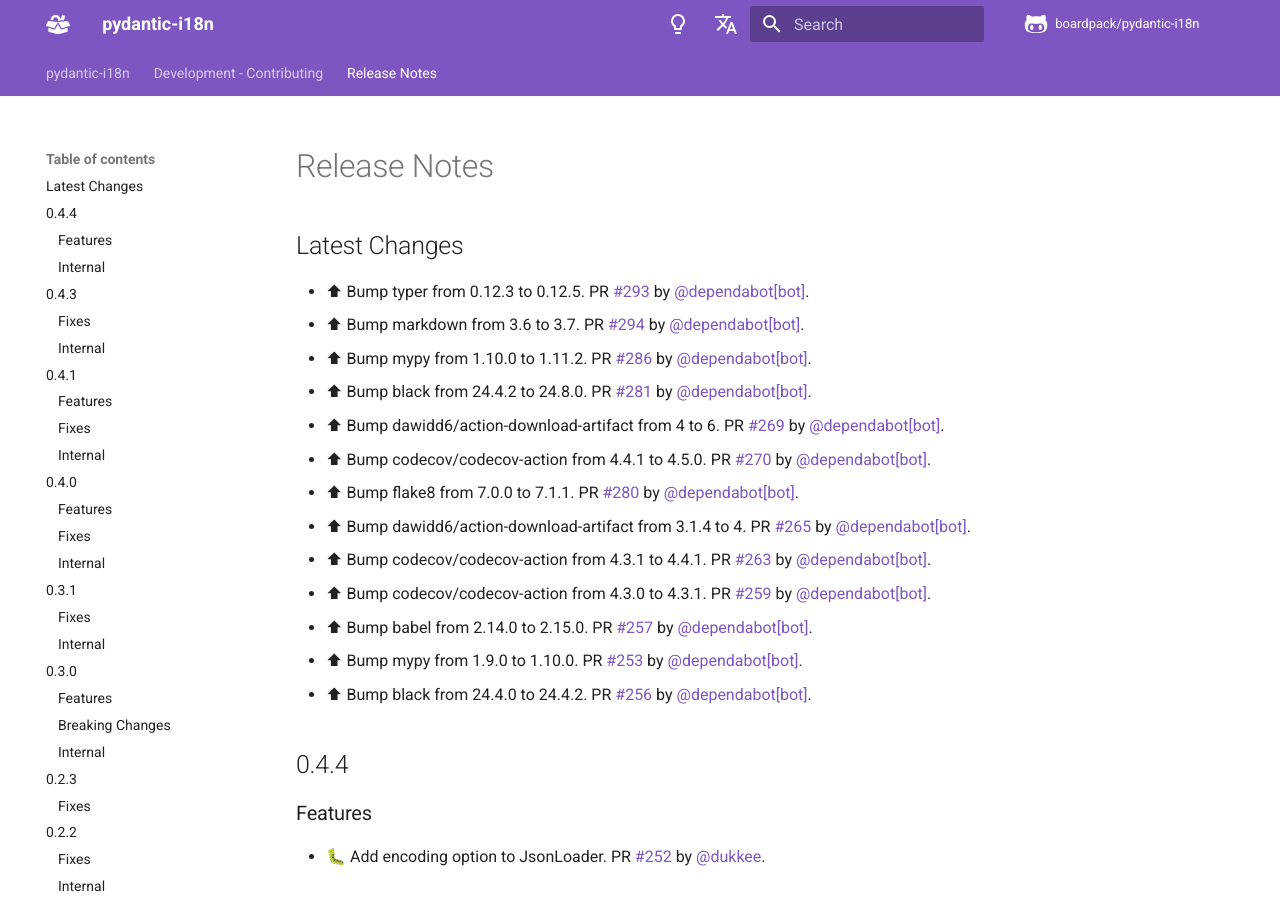
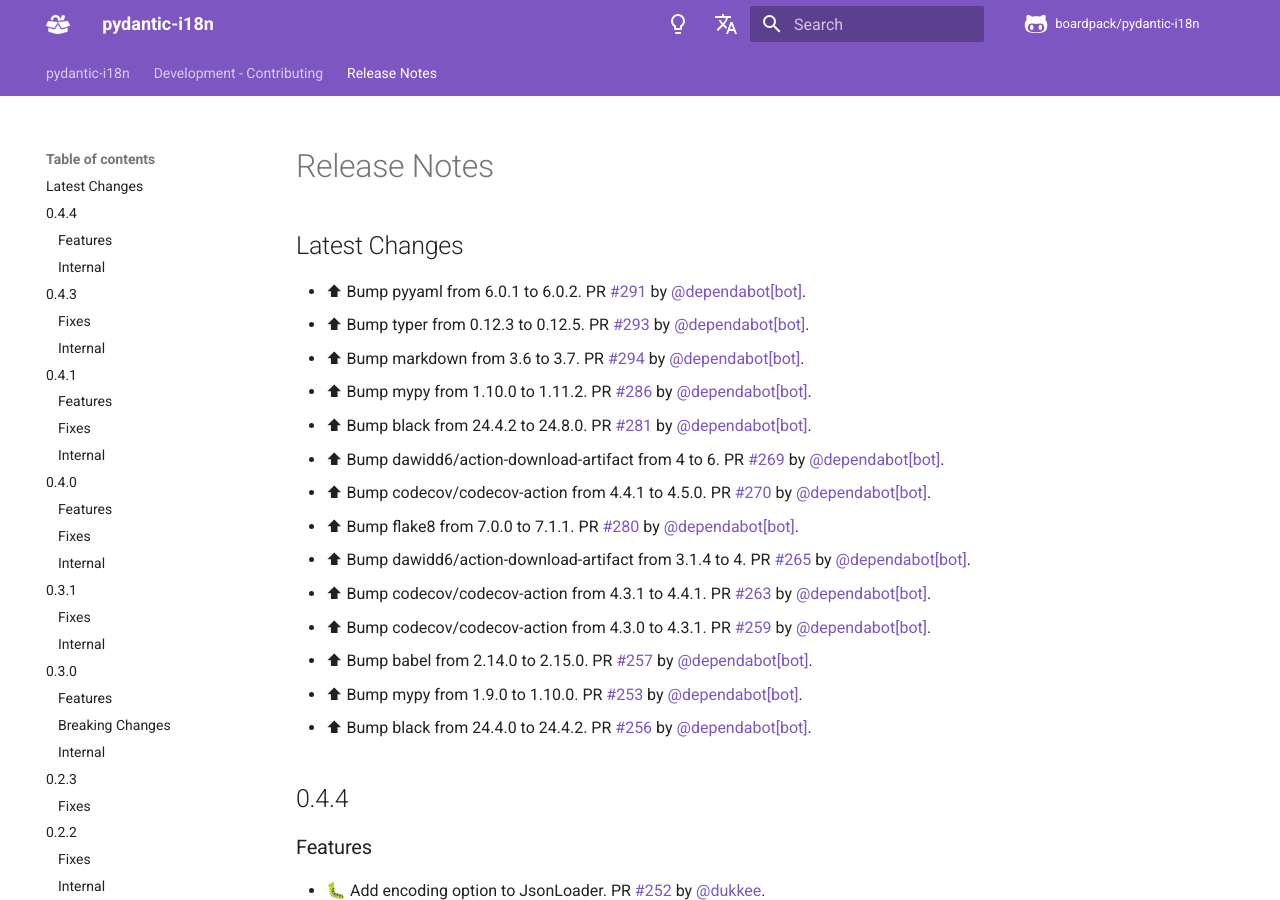
Before and after one commit to boardpack/pydantic-i18n, an MkDocs documentation site: the page built from docs/en/docs/release-notes.md, in a window 1280 px wide and 900 px high. Built offline with MkDocs 1.6.1 and Material for MkDocs 9.7.7, drawn with Linux system fonts in a browser that asks for light colours; comment, search, counter and statistics services are not loaded.

Commit message:
📝 Update release notes

```diff
--- a/docs/en/docs/release-notes.md
+++ b/docs/en/docs/release-notes.md
@@ -2,6 +2,7 @@
 
 ## Latest Changes
 
+* ⬆ Bump pyyaml from 6.0.1 to 6.0.2. PR [#291](https://github.com/boardpack/pydantic-i18n/pull/291) by [@dependabot[bot]](https://github.com/apps/dependabot).
 * ⬆ Bump typer from 0.12.3 to 0.12.5. PR [#293](https://github.com/boardpack/pydantic-i18n/pull/293) by [@dependabot[bot]](https://github.com/apps/dependabot).
 * ⬆ Bump markdown from 3.6 to 3.7. PR [#294](https://github.com/boardpack/pydantic-i18n/pull/294) by [@dependabot[bot]](https://github.com/apps/dependabot).
 * ⬆ Bump mypy from 1.10.0 to 1.11.2. PR [#286](https://github.com/boardpack/pydantic-i18n/pull/286) by [@dependabot[bot]](https://github.com/apps/dependabot).
```
